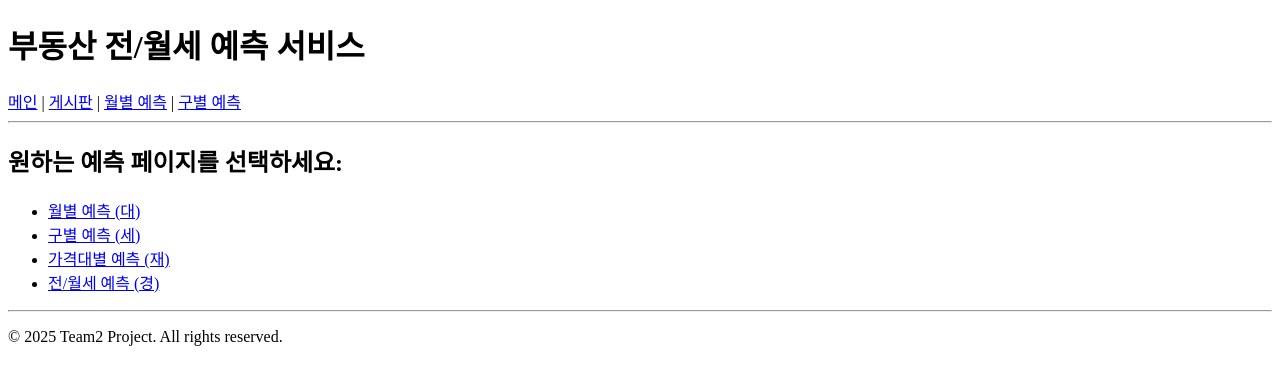
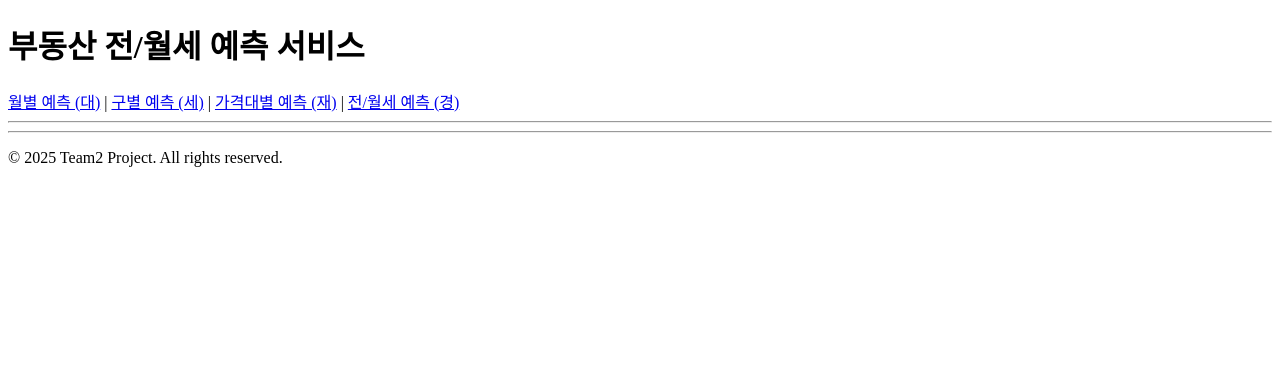
Before and after one commit to nakrlove/pyprj, a Django app: page / in a window 1280 px wide. Shown: the top 385 px of the page. Run offline with Django 5.2, Linux system fonts and the light colour scheme.

Commit message:
feat: 메인 페이지 내비게이션바 구성 변경

```diff
--- a/bbs/templates/bbs/base.html
+++ b/bbs/templates/bbs/base.html
@@ -8,10 +8,10 @@
     <header>
         <h1>부동산 전/월세 예측 서비스</h1>
         <nav>
-            <a href="{% url 'bbs:index' %}">메인</a> |
-            <a href="{% url 'bbs:list' %}">게시판</a> |
-            <a href="{% url 'bbs:monthly_forecast' %}">월별 예측</a> |
-            <a href="{% url 'bbs:district_forecast' %}">구별 예측</a>
+            <a href="{% url 'bbs:monthly_forecast' %}">월별 예측 (대)</a> |
+            <a href="{% url 'bbs:district_forecast' %}">구별 예측 (세)</a> |
+            <a href="{% url 'bbs:price_range_forecast' %}">가격대별 예측 (재)</a> |
+            <a href="{% url 'bbs:deposit_forecast' %}">전/월세 예측 (경)</a>
         </nav>
     </header>
 
--- a/bbs/templates/bbs/main_page.html
+++ b/bbs/templates/bbs/main_page.html
@@ -3,11 +3,4 @@
 {% block title %}메인 페이지{% endblock %}
 
 {% block content %}
-<h2>원하는 예측 페이지를 선택하세요:</h2>
-<ul>
-    <li><a href="{% url 'bbs:monthly_forecast' %}">월별 예측 (대)</a></li>
-    <li><a href="{% url 'bbs:district_forecast' %}">구별 예측 (세)</a></li>
-    <li><a href="{% url 'bbs:price_range_forecast' %}">가격대별 예측 (재)</a></li>
-    <li><a href="{% url 'bbs:deposit_forecast' %}">전/월세 예측 (경)</a></li>
-</ul>
 {% endblock %}
```
